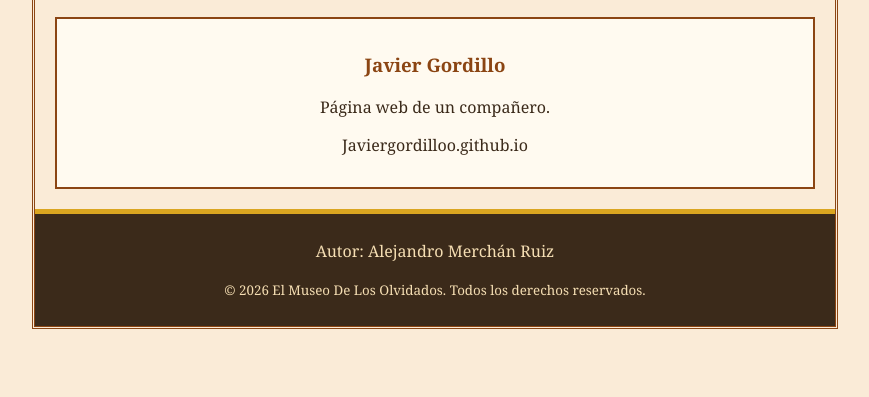
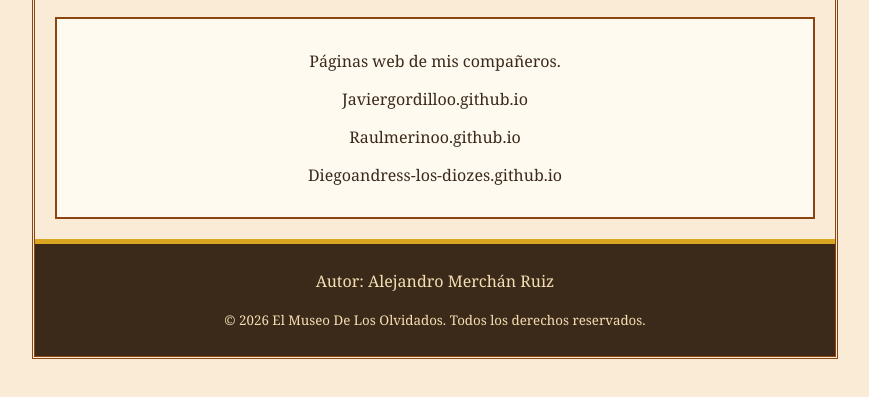
Before and after one commit to Merchannn/Merchannn.github.io, a plain HTML site: page enlaces.html in a window 1280 px wide. Shown: the part 309-706 px from the top of the page, without its empty margins (205-1074 px from the left). Drawn offline with Linux system fonts and the light colour scheme.

Commit message:
Add files via upload

```diff
--- a/enlaces.html
+++ b/enlaces.html
@@ -21,9 +21,10 @@
             <p>Otras páginas que te pueden interesar.</p>
 
             <article>
-                <h3>Javier Gordillo</h3>
-                <p>Página web de un compañero.</p>
+                <p>Páginas web de mis compañeros.</p>
                 <p><a href="https://javiergordilloo.github.io">Javiergordilloo.github.io</a></p>
+                <p><a href="https://raulmerinoo.github.io">Raulmerinoo.github.io</a></p>
+                <p><a href="https://diegoandress-los-doizes.github.io">Diegoandress-los-diozes.github.io</a></p>
             </article>
         </section>
     </main>
```
